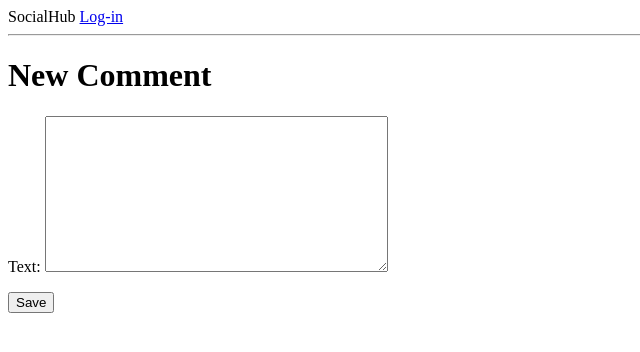
After one commit to UsmanA07/social_network, a Django app: page /post/create-comment/1 in a window 1280 px wide. The commit adds this page. Shown: the top 352 px of the page, without its empty margins (0-640 px from the left). Run offline with Django 5.2, Linux system fonts and the light colour scheme; tables that the repository leaves empty hold one stand-in row (values such as "Sample post").

Commit message:
add comment

```diff
--- a/socialhub/post/admin.py
+++ b/socialhub/post/admin.py
@@ -1,4 +1,5 @@
 from django.contrib import admin
-from .models import Post
+from .models import Post, Comment
 
 admin.site.register(Post)
+admin.site.register(Comment)
--- a/socialhub/post/forms.py
+++ b/socialhub/post/forms.py
@@ -1,5 +1,5 @@
 from django import forms
-from .models import Post
+from .models import Post, Comment
 
 
 class PostForm(forms.ModelForm):
@@ -13,6 +13,8 @@ class PostFormCreate(forms.ModelForm):
         model = Post
         fields = ['id', 'title', 'text']
 
-    # def form_valid(self, form):
-    #     form.instance.user = self.request.user
-    #     return super().form_valid(form)
+
+class CommentFormCreate(forms.ModelForm):
+    class Meta:
+        model = Comment
+        fields = ['id', 'text']
--- a/socialhub/post/models.py
+++ b/socialhub/post/models.py
@@ -17,3 +17,19 @@ class Post(models.Model):
         indexes = [
             models.Index(fields=['-published'])
         ]
+
+
+class Comment(models.Model):
+    user = models.ForeignKey(User, on_delete=models.CASCADE, related_name='user_comment')
+    post = models.ForeignKey(Post, on_delete=models.CASCADE)
+    text = models.TextField(blank=True)
+    like = models.ManyToManyField(User, related_name='like_comment', blank=True)
+    published = models.DateTimeField(auto_now=True)
+
+    def __str__(self):
+        return str(self.post)
+
+    class Meta:
+        indexes = [
+            models.Index(fields=['-published'])
+        ]
--- /dev/null
+++ b/socialhub/post/templates/post/comment_create.html
@@ -0,0 +1,10 @@
+{% extends 'base.html' %}
+
+{% block content %}
+    <h1>New Comment</h1>
+    <form method="POST" >
+        {% csrf_token %}
+        {{ form.as_p }}
+        <button type="submit">Save</button>
+    </form>
+{% endblock %}
--- a/socialhub/post/urls.py
+++ b/socialhub/post/urls.py
@@ -6,8 +6,11 @@ app_name = 'post'
 urlpatterns = [
     path('', views.post_list, name='post_list'),
     path('create/', views.post_create, name='post_create'),
+    path('create-comment/<int:pk>', views.comment_create, name='comment_create'),
     path('detail/<int:pk>', views.post_detail, name='post_detail'),
     path('delete/<int:pk>', views.post_delete, name='post_delete'),
     path('update/<int:pk>', views.post_update, name='post_update'),
+    path('comment_like/', views.comment_like, name='comment_like'),
     path('like/', views.post_like, name='like'),
+
 ]
--- a/socialhub/post/views.py
+++ b/socialhub/post/views.py
@@ -1,8 +1,8 @@
 import redis
-from django.shortcuts import render, get_object_or_404
-from .models import Post
+from django.shortcuts import render, get_object_or_404, redirect
+from .models import Post, Comment
 from django.contrib.auth.decorators import login_required
-from .forms import PostForm, PostFormCreate
+from .forms import PostForm, PostFormCreate, CommentFormCreate
 from django.http import HttpResponseRedirect, HttpResponse
 from django.conf import settings
 from django.http import JsonResponse
@@ -44,7 +44,11 @@ def post_detail(request, pk):
     user = request.user
     post = get_object_or_404(Post, pk=pk)
     total_views = r.incr(f'post:{post.id}:views')
-    return render(request, 'post/detail.html', {'post': post, 'user': user, 'total_views': total_views})
+
+    post = get_object_or_404(Post, pk=pk)
+    comments = Comment.objects.filter(post=post)
+    return render(request, 'post/detail.html',
+                  {'post': post, 'user': user, 'total_views': total_views, 'comments': comments})
 
 
 @login_required
@@ -55,7 +59,6 @@ def post_delete(request, pk):
     else:
         return HttpResponse('Вы не автор этого поста!!')
     return HttpResponseRedirect('/post/')
-    # return render(request, 'post/delete.html', {'post': post})
 
 
 @login_required
@@ -91,3 +94,21 @@ def post_like(request):
         except Post.DoesNotExist:
             pass
         return JsonResponse({'status': 'error'})
+
+
+def comment_create(request, pk):
+    post = get_object_or_404(Post, pk=pk)
+    if request.method == 'POST':
+        form = CommentFormCreate(request.POST)
+        if form.is_valid():
+            form.instance.user = request.user
+            form.instance.post = post
+            form.save()
+            return redirect('post:post_detail', post.pk)
+    form = CommentFormCreate()
+    return render(request, 'post/comment_create.html', {'form': form})
+
+
+def comment_like(request):
+    pass
+    # TODO создать отдельную html-страницу и п уже перенести его в основной(include)
```
Also changed, not shown: socialhub/post/templates/post/detail.html (+8 -0 lines), socialhub/post/migrations/0012_comment.py (added), 2 other files.
